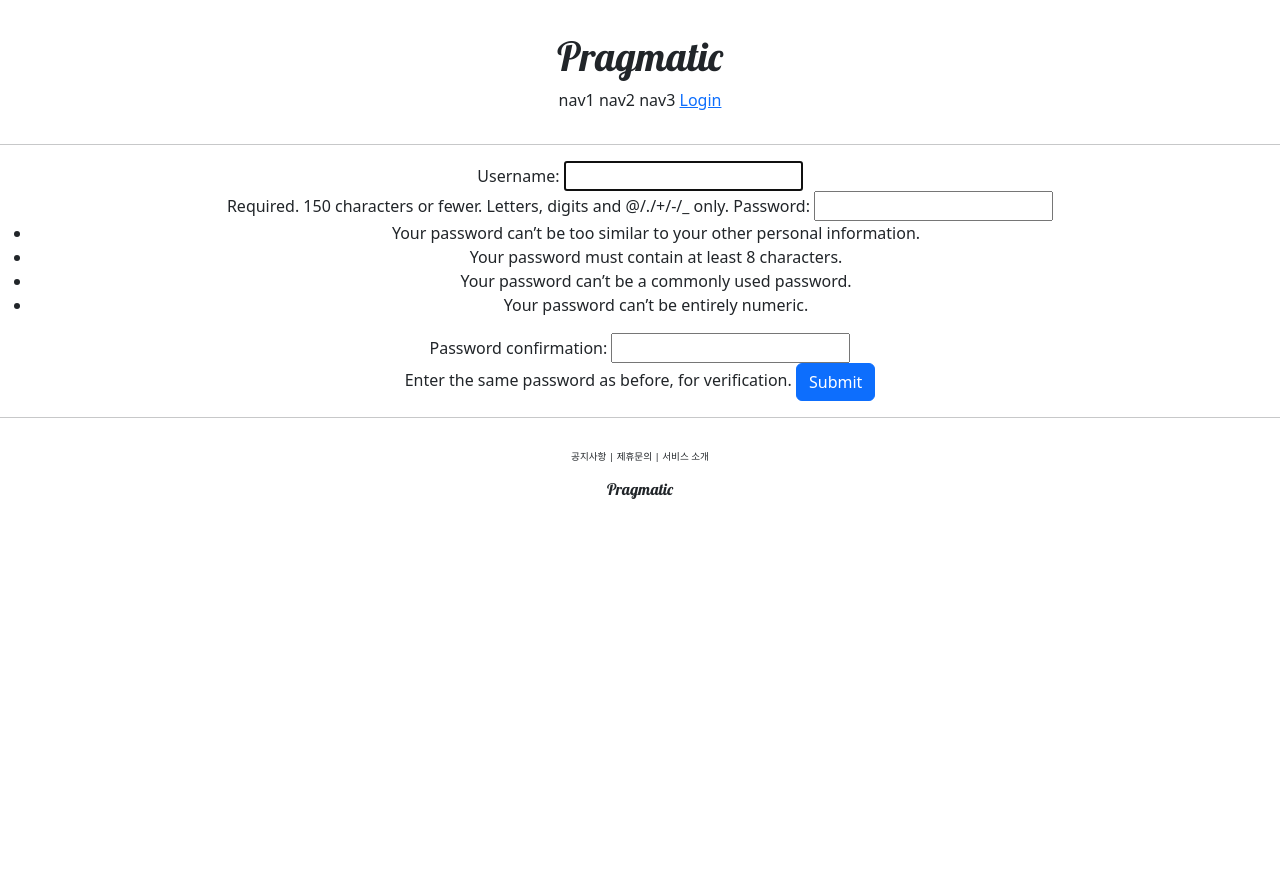
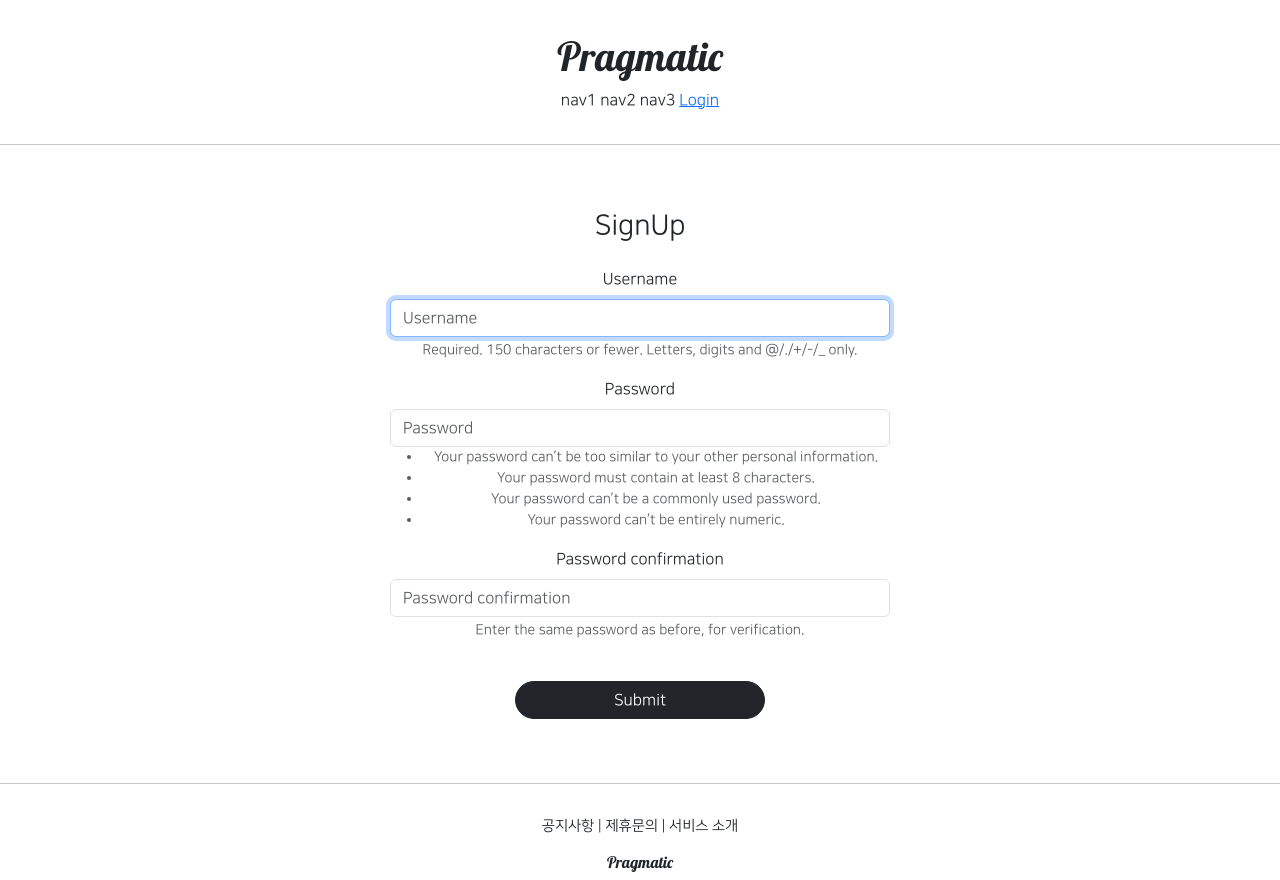
Before and after one commit to ztarc12/django_test, a Django app: page /account/create/ in a window 1280 px wide. Before the commit the page ends 499 px from the top, so only its background shows below. Run offline with Django 4.2, Linux system fonts and the light colour scheme; some libraries are stand-ins or nearby versions.

Commit message:
django course 23 commit

```diff
--- a/accountapp/templates/accountapp/create.html
+++ b/accountapp/templates/accountapp/create.html
@@ -1,11 +1,17 @@
 {% extends 'base.html' %}
+{% load bootstrap4 %}
 
 {% block content %}
-  <div style="text-align:center">
+  <div style="text-align:center; max-width: 500px; margin:4rem auto;">
+    <div class="mb-4">
+      <h3>
+        SignUp
+      </h3>
+    </div>
     <form action="{% url 'accountapp:create' %}" method="post">
       {% csrf_token %}
-      {{ form }}
-      <input type="submit" class="btn btn-primary">
+      {% bootstrap_form form %}
+      <input type="submit" class="btn btn-dark rounded-pill col-6 mt-4">
     </form>
   </div>
 {% endblock %}
--- a/pragmatic/settings.py
+++ b/pragmatic/settings.py
@@ -52,6 +52,7 @@ INSTALLED_APPS = [
     'django.contrib.sessions',
     'django.contrib.messages',
     'django.contrib.staticfiles',
+    'bootstrap4',
     'accountapp',
 ]
 
--- a/static/base.css
+++ b/static/base.css
@@ -2,7 +2,7 @@
     font-family: 'Lobster', cursive;
 }
 .pragmatic_footer_button {
-    font-size:.6rem;
+    font-size:0.9rem;
 }
 .pragmatic_footer {
     text-align:center;
--- a/templates/base.html
+++ b/templates/base.html
@@ -3,7 +3,7 @@
 
 {% include 'head.html' %}
 
-<body>
+<body style="font-family: 'NanumSquareR';">
 
     {% include 'header.html' %}
     <hr>
--- a/templates/head.html
+++ b/templates/head.html
@@ -14,4 +14,27 @@
 
     <!--  DEFAULT CSS LINK  -->
     <link rel="stylesheet" type="text/css" href="{% static 'base.css' %}">
+
+    <style>
+        @font-face {
+            font-family: 'NanumSquareR';
+            src: local('NanumSquareR'),
+            url("{% static 'fonts/NanumSquareR.ttf' %}") format("opentype");
+        }
+        @font-face {
+            font-family: 'NanumSquareEB';
+            src: local('NanumSquareEB'),
+            url("{% static 'fonts/NanumSquareEB.otf' %}") format("opentype");
+        }
+        @font-face {
+            font-family: 'NanumSquareB';
+            src: local('NanumSquareB'),
+            url("{% static 'fonts/NanumSquareB.otf' %}") format("opentype");
+        }
+        @font-face {
+            font-family: 'NanumSquareR';
+            src: local('NanumSquareR'),
+            url("{% static 'fonts/NanumSquareR.otf' %}") format("opentype");
+        }
+    </style>
 </head>
```
Also changed, not shown: accountapp/templates/accountapp/login.html (+5 -3 lines), static/fonts/NanumSquareB.otf (added), static/fonts/NanumSquareEB.otf (added), static/fonts/NanumSquareL.otf (added), static/fonts/NanumSquareR.otf (added).
